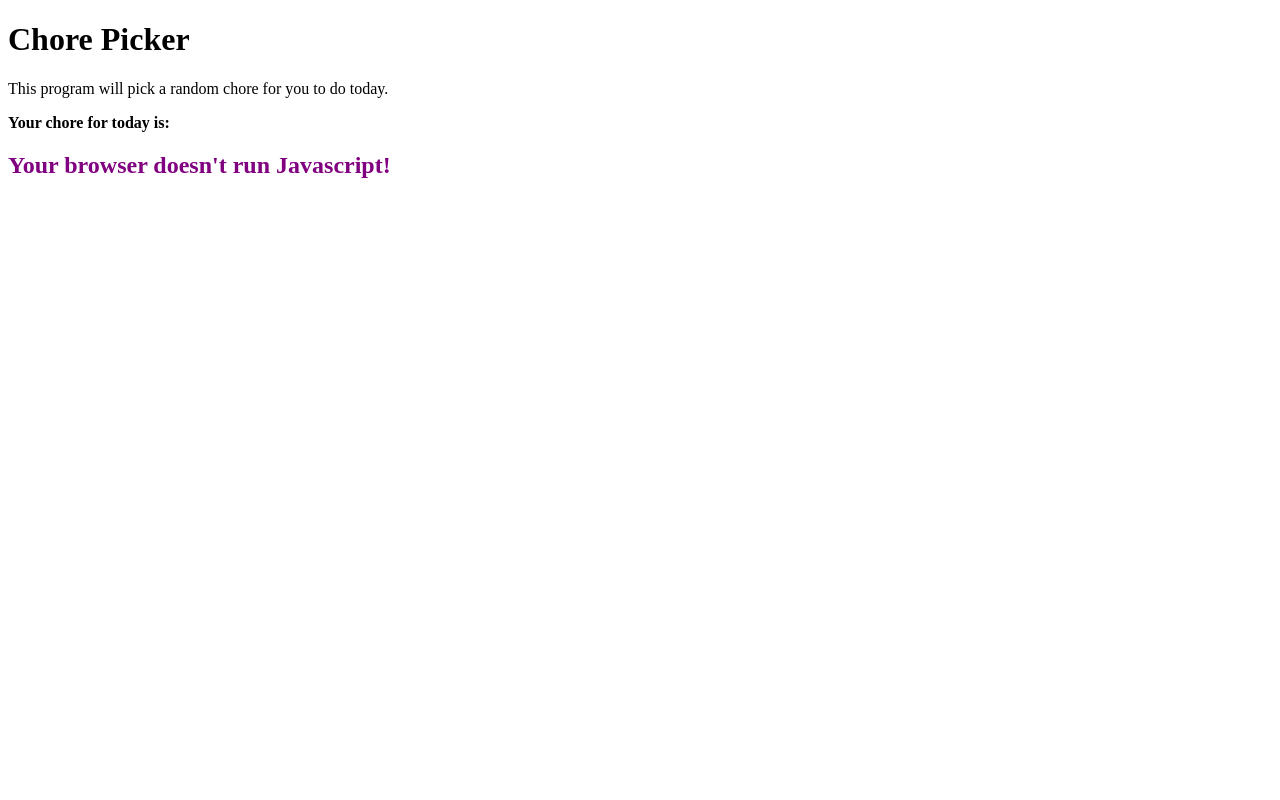
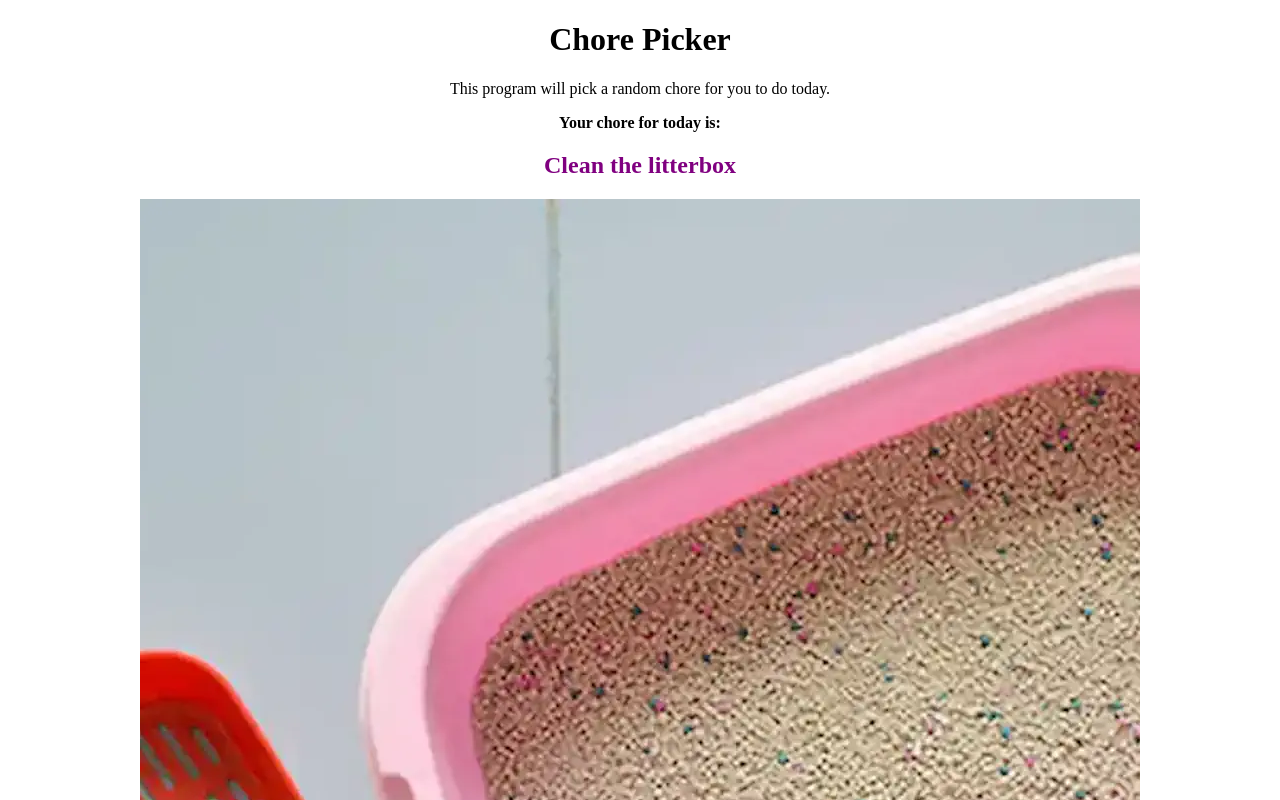
Before and after one commit to cpcodes/EvaApp, a plain HTML site: page index.html in a window 1280 px wide. Shown: the top 800 px of the page. Drawn offline with Linux system fonts and the light colour scheme.

Commit message:
Centered elements and resized images to 1kpx square

```diff
--- a/evaapp.css
+++ b/evaapp.css
@@ -1,3 +1,14 @@
 h2 {
     color: purple;
+    text-align: center;
 }
+img {
+    display: block;
+    margin-left: auto;
+    margin-right: auto;
+    width: 1000px;
+    height: 1000px;
+}
+h1 {
+    text-align: center;
+}
--- a/evaapp.js
+++ b/evaapp.js
@@ -1,5 +1,3 @@
-import './evaappvariables.js'
-
 function getRandomInt(max) {
     return Math.floor(Math.random() * max);
 }
@@ -8,9 +6,9 @@ let choice = getRandomInt(choices.length);
 console.log("Number of elements in array: " + choices.length)
 console.log("choice: " + choice)
 // result += choice + ": " + choices[choice];
-//let result = (choices[choice][0]);
+let result = (choices[choice]);
 // console.log(result);
 //const html = ""
 // document.getElementById("root").style.color = "black";
-document.getElementById("output").innerHTML = choices[choice][0];
-document.getElementById("image").src = choices[choice][1];
+document.getElementById("output").innerHTML = result[0];
+document.getElementById("image").src = result[1];
--- a/evaappvariables.js
+++ b/evaappvariables.js
@@ -1,9 +1,9 @@
 const choices = [
-    ["Clean the litterbox","cleanlitter.webp"],
-    ["Feed the pets","feedpets.jpg"],
-    ["Brush the pets","brushpets.webp"],
-    ["Dust","dust.jpg"],
-    ["Clean the toilets","cleantoilet.webp"]
+    ["Clean the litterbox","cleanlitter1k.webp"],
+    ["Feed the pets","feedpets1k.webp"],
+    ["Brush the pets","brushpets1k.webp"],
+    ["Dust","dust1k.webp"],
+    ["Clean the toilets","cleantoilet1k.webp"]
     // TODO: Water the flowers, sweep the house, play with animals, pick up doggy doo
     // do the dishes, straighten up (make beds, put stuff away, etc.), laundry
     // clean pool, take out the trash, get the mail
--- a/index.html
+++ b/index.html
@@ -7,12 +7,13 @@
 <body>
 
 <h1>Chore Picker</h1>
-<p>This program will pick a random chore for you to do today.</p>
+<p style="text-align: center">This program will pick a random chore for you to do today.</p>
 <div id="root">
-    <p style="font-weight: bold">Your chore for today is:</p>
+    <p style="font-weight: bold; text-align: center">Your chore for today is:</p>
     <h2 id="output">Your browser doesn't run Javascript!</h2>
     <img id="image" src="">
 </div>
+<script src="evaappvariables.js" type="text/Javascript"></script>
 <script src="evaapp.js" type="text/Javascript"></script>
 </body>
 </html>
```
Also changed, not shown: brushpets1k.webp (added), cleanlitter1k.webp (added), cleantoilet1k.webp (added), dust1k.webp (added), feedpets1k.webp (added).
